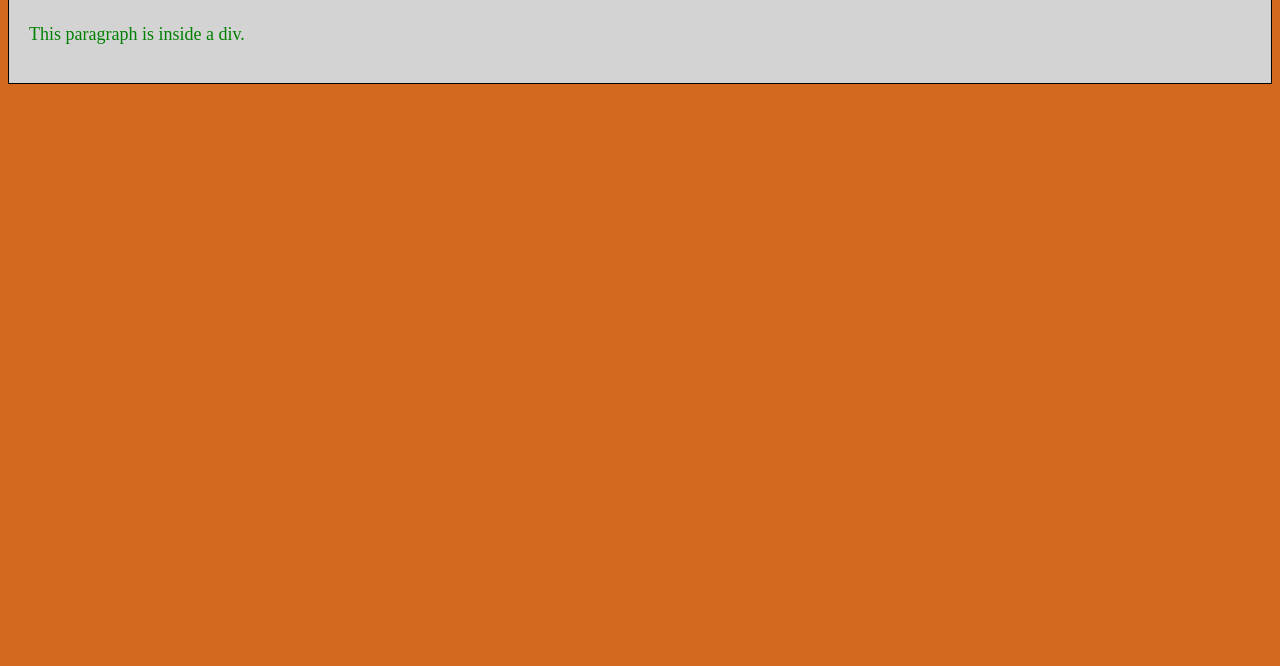
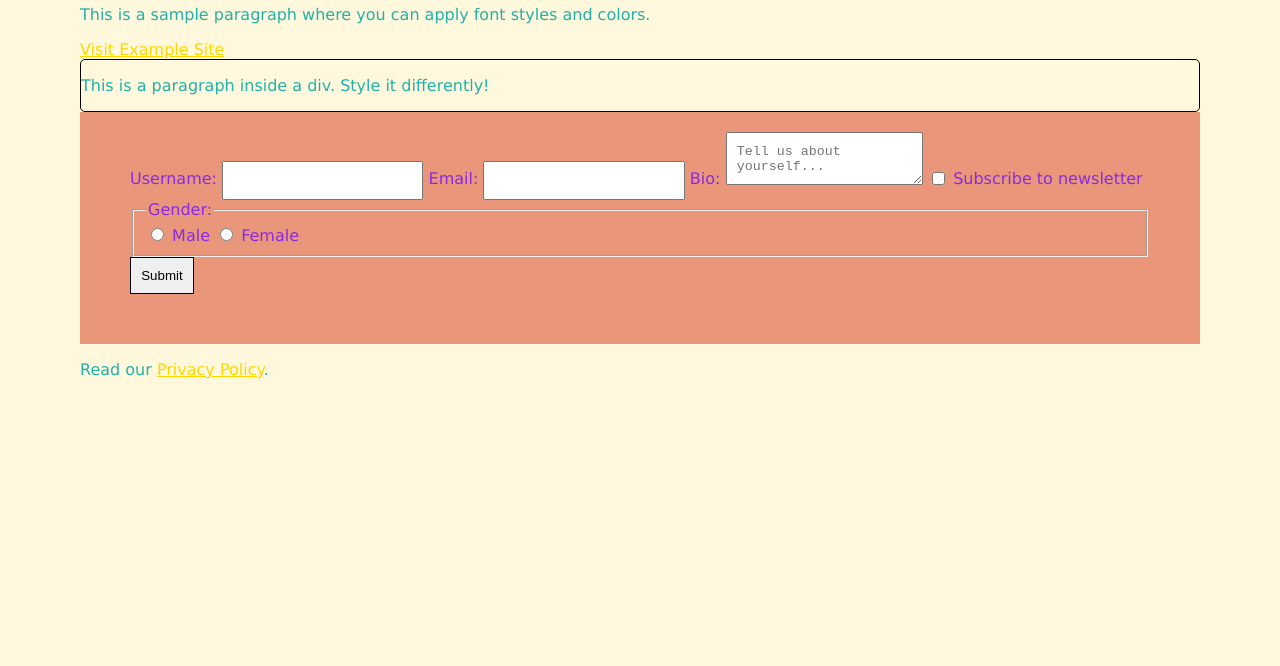
Before and after one commit to Doogan30099/css_projects, a plain HTML site: page index.html in a window 1280 px wide. Shown: the part 134-800 px from the top of the page. Drawn offline with Linux system fonts and the light colour scheme.

Commit message:
changed the styles page for wrapup challenge

```diff
--- a/index.html
+++ b/index.html
@@ -3,14 +3,47 @@
   <head>
     <meta charset="UTF-8" />
     <meta name="viewport" content="width=device-width, initial-scale=1.0" />
-    <title>Styled Webpage</title>
+    <title>CSS Practice Page</title>
     <link rel="stylesheet" href="styles.css" />
   </head>
   <body>
-    <h1>Welcome to My Webpage</h1>
-    <p>This is a paragraph of text.</p>
-    <div class="container">
-      <p>This paragraph is inside a div.</p>
+    <h1>Welcome to Your Styled Page!</h1>
+    <p>
+      This is a sample paragraph where you can apply font styles and colors.
+    </p>
+    <a href="https://www.example.com" target="_blank">Visit Example Site</a>
+
+    <div class="content">
+      <p>This is a paragraph inside a div. Style it differently!</p>
     </div>
+
+    <form action="#" method="post">
+      <label for="username">Username:</label>
+      <input type="text" id="username" name="username" required />
+
+      <label for="email">Email:</label>
+      <input type="email" id="email" name="email" required />
+
+      <label for="bio">Bio:</label>
+      <textarea
+        id="bio"
+        name="bio"
+        placeholder="Tell us about yourself..."
+      ></textarea>
+
+      <input type="checkbox" id="subscribe" name="subscribe" value="yes" />
+      <label for="subscribe">Subscribe to newsletter</label>
+
+      <fieldset>
+        <legend>Gender:</legend>
+        <input type="radio" id="male" name="gender" value="male" />
+        <label for="male">Male</label>
+        <input type="radio" id="female" name="gender" value="female" />
+        <label for="female">Female</label>
+      </fieldset>
+
+      <button type="submit">Submit</button>
+    </form>
+    <p>Read our <a href="#">Privacy Policy</a>.</p>
   </body>
 </html>
--- a/styles.css
+++ b/styles.css
@@ -1,19 +1,65 @@
+body {
+  font-family: Verdana, Geneva, Tahoma, sans-serif;
+  background-color: cornsilk;
+  margin: 80px;
+}
+
 h1 {
   color: darkblue;
   text-align: center;
+  text-decoration: underline;
 }
 
 p {
-  color: green;
-  font-size: 18px;
+  color: lightseagreen;
+  font-size: 16px;
 }
 
-.container {
-  background-color: lightgray;
-  padding: 20px;
+a {
+  color: gold;
+  text-decoration: underline;
+}
+
+a:hover {
+  font-style: italic;
+  color: crimson;
+}
+
+a:visited {
+  text-decoration: line-through;
+  text-decoration-color: black;
+}
+
+form {
+  background-color: darksalmon;
+  color: blueviolet;
+  padding: 50px;
+  padding-top: 20px;
+}
+
+.content {
+  border: 1px solid black;
+  border-radius: 5px;
+}
+
+input,
+textarea,
+button {
+  padding: 1%;
+  width: fit-content;
+}
+
+input:focus,
+textarea:focus {
+  border-color: black;
+  box-shadow: inset;
+}
+
+button {
+  cursor: crosshair;
   border: 1px solid black;
 }
 
-body {
-  background-color: chocolate;
+button:hover {
+  background-color: deeppink;
 }
```
